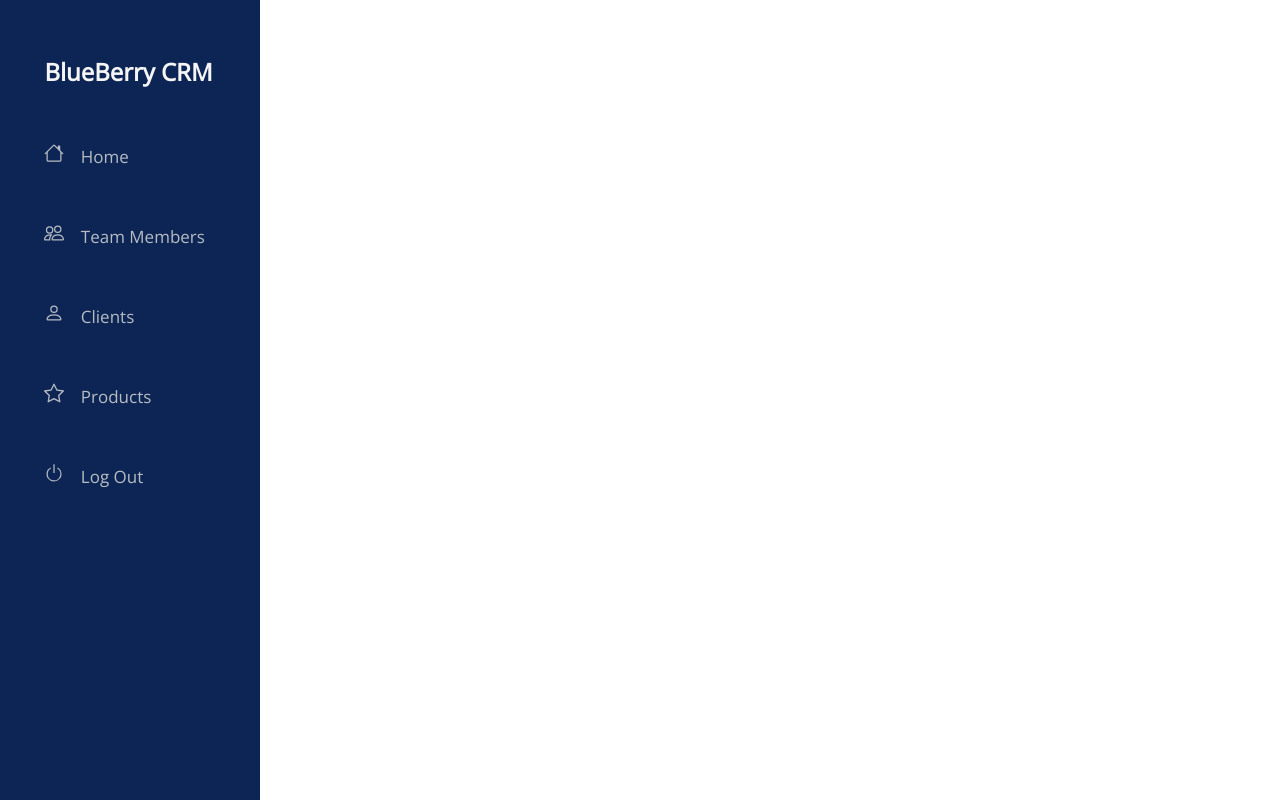
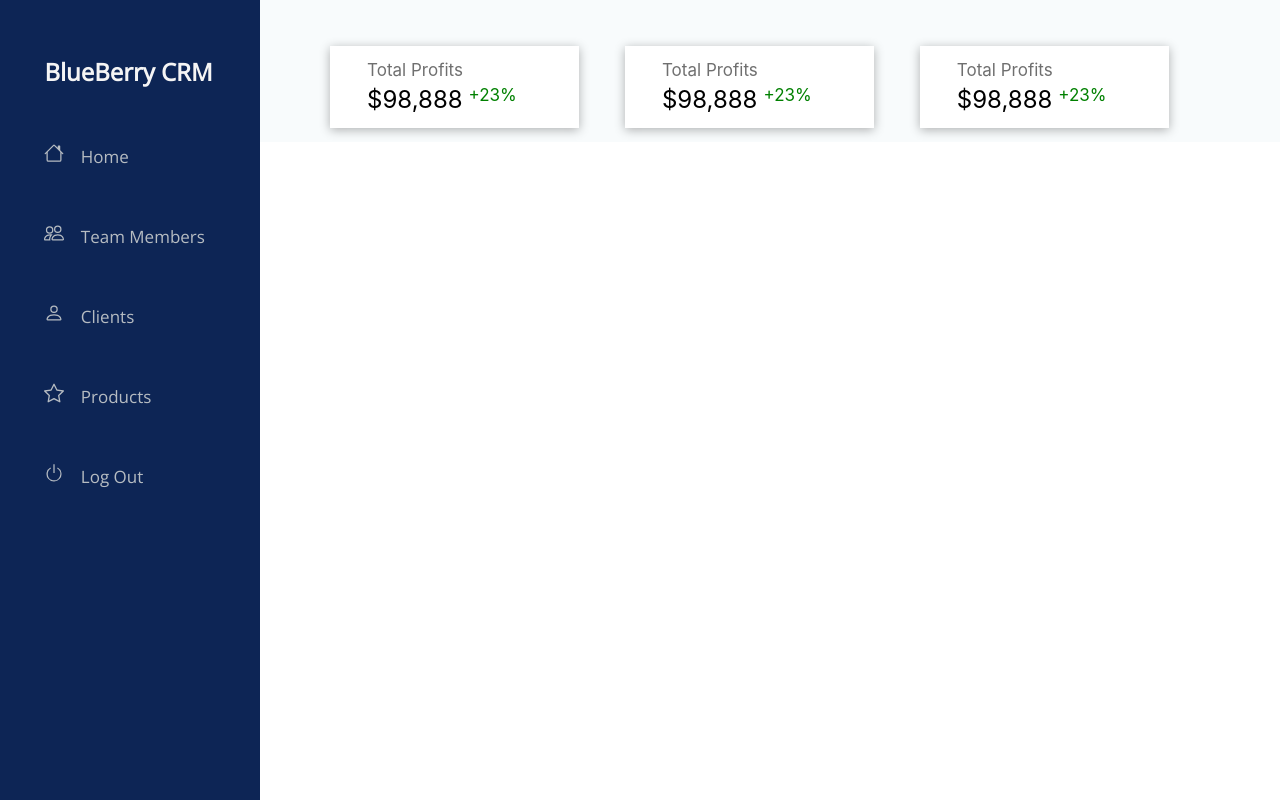
Before and after one commit to Ayokunle18/SH-React-Capstone2, a React (Create React App) app: page /dashboard in a window 1280 px wide. Built offline with nearby package versions, Linux system fonts and the light colour scheme; sample sign-in values are in the browser's storage.

Commit message:
started home page

```diff
--- a/package.json
+++ b/package.json
@@ -6,6 +6,7 @@
     "@testing-library/jest-dom": "^5.16.4",
     "@testing-library/react": "^13.2.0",
     "@testing-library/user-event": "^13.5.0",
+    "echarts": "^5.3.2",
     "icons": "^1.0.0",
     "react": "^18.1.0",
     "react-dom": "^18.1.0",
--- /dev/null
+++ b/src/Components/Overview/Chart.js
@@ -0,0 +1,13 @@
+import React from 'react'
+import './Overview.css'
+
+const Chart = () => {
+  return (
+    <div>
+
+
+    </div>
+  )
+}
+
+export default Chart
--- /dev/null
+++ b/src/Components/Overview/Overview.css
@@ -0,0 +1,31 @@
+/* .O{
+    display: flex;
+    margin-bottom: 3%;
+} */
+.overview{
+    position: relative;
+    background-color: white;
+    width: 19%;
+    padding-block: 1.5%;
+    padding-inline: 4%;
+    box-shadow: 0 2px 10px rgba(0, 0, 0, 0.3);
+    margin-inline: 2.5%;
+    margin-block: 1.5%;
+    /* width: 300px; */
+
+}
+.overview p{
+    opacity: 0.56;
+    padding-bottom: 3%;
+    font-size: 17px;
+}
+.overview b{
+    font-size: 24px;
+    font-weight: 400;
+}
+.overview small{
+    position: absolute;
+    right: 25%;
+    font-size: 17px;
+    color: green;
+}
--- /dev/null
+++ b/src/Components/Overview/Overview.js
@@ -0,0 +1,25 @@
+import React from 'react'
+import './Overview.css'
+
+const Overview = () => {
+
+//    const Odata = [
+    //    {title:"Total Profits" , money: "$98,898" , percent:"+23%"},
+//        {title:"Total Expenses" , money: "$118,898" , percent: "+12%"},
+//        {title:"New Users" , money: "1,898" , percent: "+1%"}
+//    ]
+
+  return (
+
+          <div className='overview'>
+              <p>Total Profits</p>
+               <b>$98,888</b>
+               <small>+23%</small>
+        </div>
+
+
+
+  )
+}
+
+export default Overview
--- /dev/null
+++ b/src/Pages/Home/Home.css
@@ -0,0 +1,14 @@
+ .home{
+    margin-left: 20%;
+    padding-inline: 4%;
+    background-color: rgb(248, 251, 252);
+    padding-top: 2.5%;
+
+ }
+ #home{
+    background-color: rgb(248, 251, 252);
+
+ }
+ .top{
+     display: flex;
+ }
--- a/src/Pages/Home/Home.js
+++ b/src/Pages/Home/Home.js
@@ -1,11 +1,25 @@
 import React from 'react'
+import Chart from '../../Components/Overview/Chart'
+import Overview from '../../Components/Overview/Overview'
 import Sidebar from '../../Components/Sidebar/Sidebar'
+import './Home.css'
 
 const Home = () => {
   return (
-    <div>
+    <div id='home'>
       <Sidebar/>
-    <p>This is the home page</p>
+    <div className='home'>
+     <div className='top'>
+     <Overview/>
+      <Overview/>
+      <Overview/>
+
+     </div>
+     <div className>
+       <Chart/>
+     </div>
+
+    </div>
 
     </div>
   )
```
Also changed, not shown: 1 other file (tests, documents, lock files or other folders).
